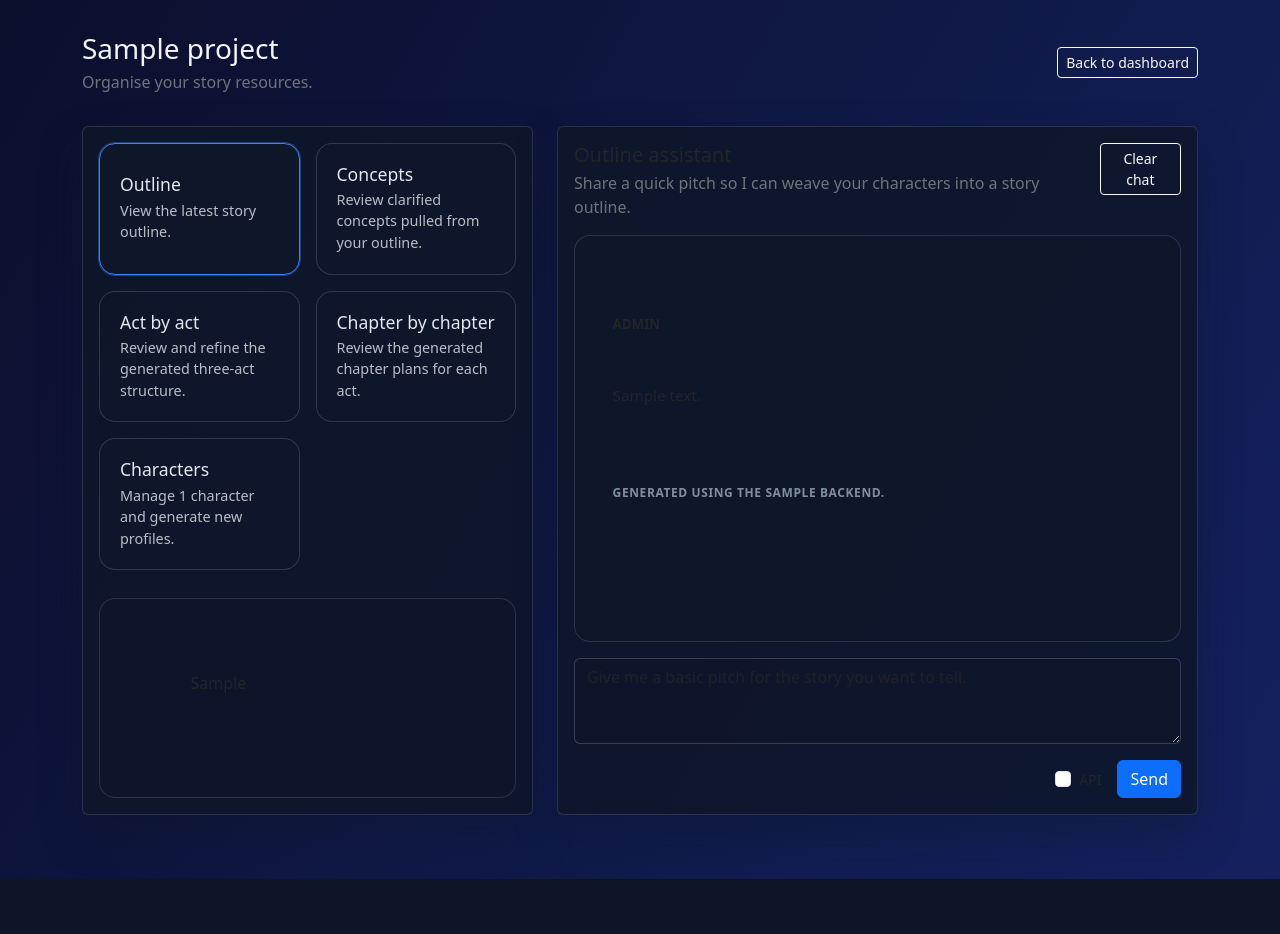
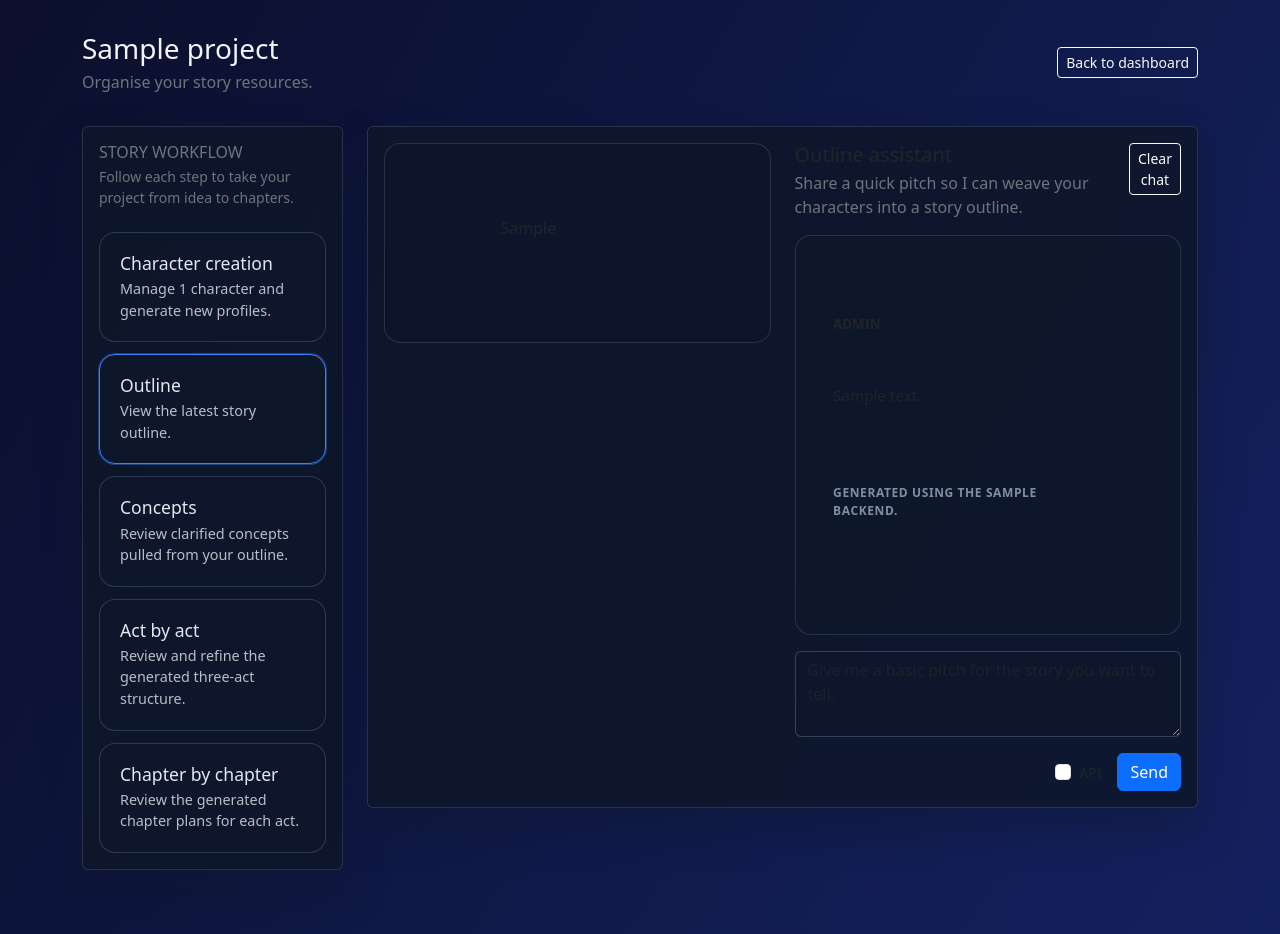
Before and after one commit to Neperienx/bookPipelineWebApp, a Flask app: template templates/project.html in a window 1280 px wide. Shown: the part 56-990 px from the top of the page. Before the commit the page ends 935 px from the top, so only its background shows below. Run offline with Flask 3, Linux system fonts and the light colour scheme; tables that the repository leaves empty hold one stand-in row (values such as "Sample post"); the template is opened without the code that fills it: values that come from a table or form of the project are taken from there, most other values are stand-ins (such as "Sample title", 1, 10 or a date in 2020).

Commit message:
Rework project workspace layout

```diff
--- a/templates/project.html
+++ b/templates/project.html
@@ -10,10 +10,10 @@
       margin-bottom: 2rem;
       flex-wrap: wrap;
     }
-    .tile-grid {
-      display: grid;
-      grid-template-columns: repeat(auto-fit, minmax(180px, 1fr));
-      gap: 1rem;
+    .section-nav {
+      display: flex;
+      flex-direction: column;
+      gap: 0.75rem;
     }
     .overview-tile {
       position: relative;
@@ -45,10 +45,19 @@
     }
     .tile-detail {
       display: none;
-      margin-top: 1.75rem;
+      height: 100%;
+      margin-top: 0;
     }
     .tile-detail.active {
       display: block;
+    }
+    .section-panel {
+      height: 100%;
+    }
+    .chat-column {
+      height: 100%;
+      display: flex;
+      flex-direction: column;
     }
     .chat-panel {
       display: none;
@@ -57,6 +66,16 @@
     }
     .chat-panel.active {
       display: flex;
+    }
+    @media (max-width: 991.98px) {
+      .section-nav {
+        flex-direction: row;
+        flex-wrap: wrap;
+        gap: 0.75rem;
+      }
+      .section-nav .overview-tile {
+        flex: 1 1 calc(50% - 0.75rem);
+      }
     }
     .outline-content {
       border-radius: 1rem;
@@ -158,11 +177,32 @@
     </div>
     <a href="{{ url_for('dashboard') }}" class="btn btn-outline-light btn-sm">Back to dashboard</a>
   </div>
-  <div class="row g-4">
-    <div class="col-xl-5">
+  <div class="row g-4 align-items-start">
+    <div class="col-xl-3">
       <div class="card h-100">
-        <div class="card-body">
-          <div class="tile-grid" role="tablist" aria-label="Project sections">
+        <div class="card-body d-flex flex-column gap-4">
+          <div>
+            <h2 class="h6 text-uppercase text-secondary mb-1">Story workflow</h2>
+            <p class="text-secondary small mb-0">Follow each step to take your project from idea to chapters.</p>
+          </div>
+          <nav class="section-nav" role="tablist" aria-label="Project sections">
+            <button
+              class="overview-tile"
+              type="button"
+              data-target="charactersPanel"
+              data-chat-target="characterChatPanel"
+              aria-controls="charactersPanel"
+              aria-selected="false"
+            >
+              <h2 class="h6 mb-1">Character creation</h2>
+              <p>
+                {% if project.characters %}
+                  Manage {{ project.characters|length }} character{{ project.characters|length != 1 and 's' or '' }} and generate new profiles.
+                {% else %}
+                  Craft the protagonists and supporting cast for your story.
+                {% endif %}
+              </p>
+            </button>
             <button
               class="overview-tile active"
               type="button"
@@ -225,23 +265,55 @@
                 {% endif %}
               </p>
             </button>
-            <button
-              class="overview-tile"
-              type="button"
-              data-target="charactersPanel"
-              data-chat-target="outlineChatPanel"
-              aria-controls="charactersPanel"
-              aria-selected="false"
+          </nav>
+        </div>
+      </div>
+    </div>
+    <div class="col-xl-9">
+      <div class="card h-100">
+        <div class="card-body">
+          <div class="row g-4 align-items-stretch">
+            <div class="col-12 col-lg-6">
+              <div class="section-panel">
+                <div class="tile-detail" id="charactersPanel" role="tabpanel">
+                  <div class="outline-content d-flex flex-column gap-3">
+                    <div class="d-flex justify-content-between align-items-center flex-wrap gap-2">
+                      <div>
+                        <h3 class="h6 mb-1">Characters</h3>
+                        <p class="text-secondary mb-0 small">Select a character to open their workspace or add a new one.</p>
+                      </div>
+                      <form method="post" action="{{ url_for('character_create', project_id=project.id) }}">
+                        <button type="submit" class="btn btn-sm btn-outline-light">Add new character</button>
+                      </form>
+                    </div>
+                    {% if project.characters %}
+                      <div class="list-group list-group-flush">
+                        {% for character in project.characters %}
+                          <a
+                            href="{{ url_for('character_detail', project_id=project.id, character_id=character.id) }}"
+                            class="list-group-item list-group-item-action d-flex justify-content-between align-items-start"
                           >
-              <h2 class="h6 mb-1">Characters</h2>
-              <p>
-                {% if project.characters %}
-                  Manage {{ project.characters|length }} character{{ project.characters|length != 1 and 's' or '' }} and generate new profiles.
+                            <div>
+                              <div class="fw-semibold">{{ character.name or 'Untitled character' }}</div>
+                              <div class="text-secondary small">{{ character.role_in_story or 'Role not set yet' }}</div>
+                            </div>
+                            <span class="text-secondary small ms-3">
+                              {% if character.updated_at %}
+                                Updated {{ character.updated_at.strftime('%b %d, %Y') }}
                               {% else %}
-                  Create richly detailed characters for your story.
+                                Created {{ character.created_at.strftime('%b %d, %Y') }}
                               {% endif %}
-              </p>
-            </button>
+                            </span>
+                          </a>
+                        {% endfor %}
+                      </div>
+                    {% else %}
+                      <div class="text-secondary text-center py-4">
+                        <p class="mb-1">No characters yet.</p>
+                        <p class="mb-0">Use the button above to generate your first character profile.</p>
+                      </div>
+                    {% endif %}
+                  </div>
                 </div>
                 <div class="tile-detail active" id="outlinePanel" role="tabpanel">
                   {% if success %}
@@ -289,46 +361,6 @@
                       <div class="text-secondary text-center py-4">
                         <p class="mb-1">No concepts have been refined yet.</p>
                         <p class="mb-0">Use the concept assistant to highlight and define fuzzy ideas.</p>
-                </div>
-              {% endif %}
-            </div>
-          </div>
-          <div class="tile-detail" id="charactersPanel" role="tabpanel">
-            <div class="outline-content d-flex flex-column gap-3">
-              <div class="d-flex justify-content-between align-items-center flex-wrap gap-2">
-                <div>
-                  <h3 class="h6 mb-1">Characters</h3>
-                  <p class="text-secondary mb-0 small">Select a character to open their workspace or add a new one.</p>
-                </div>
-                <form method="post" action="{{ url_for('character_create', project_id=project.id) }}">
-                  <button type="submit" class="btn btn-sm btn-outline-light">Add new character</button>
-                </form>
-              </div>
-              {% if project.characters %}
-                <div class="list-group list-group-flush">
-                  {% for character in project.characters %}
-                    <a
-                      href="{{ url_for('character_detail', project_id=project.id, character_id=character.id) }}"
-                      class="list-group-item list-group-item-action d-flex justify-content-between align-items-start"
-                    >
-                      <div>
-                        <div class="fw-semibold">{{ character.name or 'Untitled character' }}</div>
-                        <div class="text-secondary small">{{ character.role_in_story or 'Role not set yet' }}</div>
-                      </div>
-                      <span class="text-secondary small ms-3">
-                        {% if character.updated_at %}
-                          Updated {{ character.updated_at.strftime('%b %d, %Y') }}
-                        {% else %}
-                          Created {{ character.created_at.strftime('%b %d, %Y') }}
-                        {% endif %}
-                      </span>
-                    </a>
-                  {% endfor %}
-                </div>
-              {% else %}
-                <div class="text-secondary text-center py-4">
-                  <p class="mb-1">No characters yet.</p>
-                  <p class="mb-0">Use the button above to generate your first character profile.</p>
                       </div>
                     {% endif %}
                   </div>
@@ -413,10 +445,25 @@
                 </div>
               </div>
             </div>
+            <div class="col-12 col-lg-6">
+              <div class="chat-column">
+                <div id="characterChatPanel" class="chat-panel" role="tabpanel" aria-labelledby="charactersPanel">
+                  <div class="d-flex justify-content-between align-items-start mb-3 gap-3">
+                    <div>
+                      <h2 class="h5 mb-1">Character workspace</h2>
+                      <p class="text-secondary mb-0">Generate or refine character sheets before outlining.</p>
                     </div>
-    <div class="col-xl-7">
-      <div class="card h-100">
-        <div class="card-body d-flex flex-column gap-4">
+                    <form method="post" action="{{ url_for('character_create', project_id=project.id) }}">
+                      <button type="submit" class="btn btn-outline-light btn-sm">Add character</button>
+                    </form>
+                  </div>
+                  <div class="chat-messages flex-grow-1 mb-3">
+                    <div class="message assistant">
+                      <strong class="d-block mb-1 text-uppercase small">assistant</strong>
+                      <div>Open a character profile from the left panel to develop their voice, motivations, and arcs. Use the button above to start a brand-new profile.</div>
+                    </div>
+                  </div>
+                </div>
                 <div id="outlineChatPanel" class="chat-panel active" role="tabpanel" aria-labelledby="outlinePanel">
             <div class="d-flex justify-content-between align-items-start mb-3 gap-3">
               <div>
```
Lines whose indentation alone changed are shown as unchanged.
